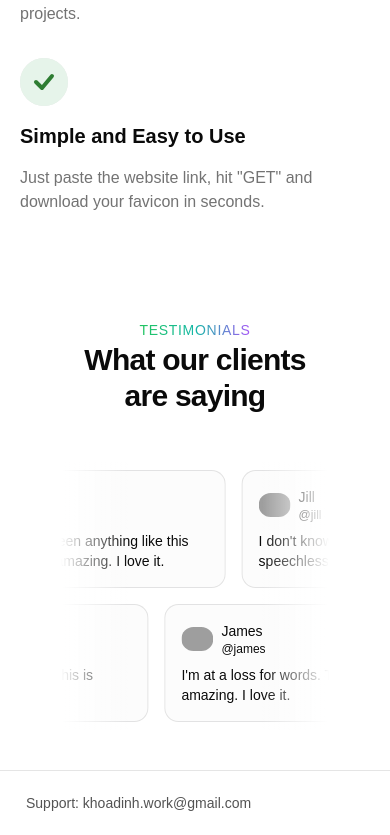
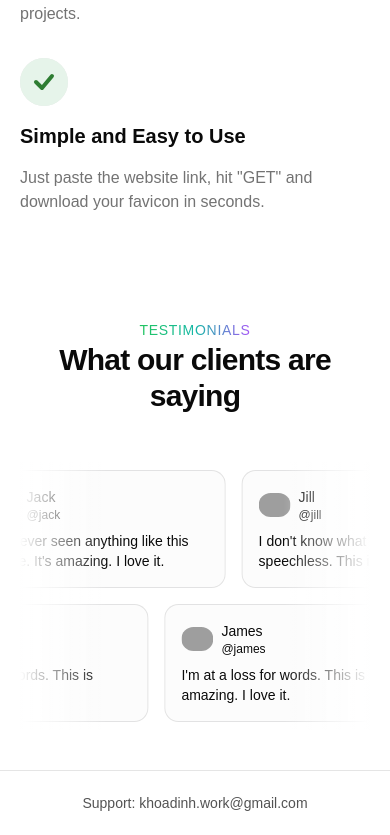
Before and after one commit to t0dida00/favicon-search, a Next.js app: page / in a window 390 px wide. Shown: the part 1110-1945 px from the top of the page. Built offline with nearby package versions, Linux system fonts and the light colour scheme; grey boxes are pictures that could not be loaded.

Commit message:
fix errors

```diff
--- a/app/page.tsx
+++ b/app/page.tsx
@@ -10,8 +10,8 @@ export default function Home() {
       <main className="flex min-h-screen w-full flex-col items-center">
         <div className="flex w-full flex-1 flex-col items-center gap-10 md:gap-20">
           <NavBar />
-          <div className="flex flex-col gap-10 md:gap-20 px-5">
-            <div className="container flex flex-col items-center gap-16" id="hero">
+          <div className="flex flex-col gap-10 md:gap-20">
+            <div className="container flex flex-col items-center gap-16 px-5" id="hero">
               <div className="mx-auto space-y-6 lg:max-w-3xl">
                 <h1 className="mx-auto text-center text-3xl md:text-5xl font-[600]">
                   Extract <span className="text-neon">Favicons</span> Instantly!
@@ -27,7 +27,7 @@ export default function Home() {
 
               </div>
             </div>
-            <section id="benefits" className="container pt-16 md:w-full md:pt-24">
+            <section id="benefits" className="container pt-16 md:w-full md:pt-24 px-5">
               <div className="space-y-12">
                 <div className="space-y-4 text-center">
                   <p className="text-sm font-medium uppercase tracking-wider text-neon">BENEFITS</p>
@@ -94,7 +94,7 @@ export default function Home() {
                 </div>
               </div>
             </section>
-            <section id="marquee" className="max-w-[300px] sm:container mx-auto w-screen px-4 pt-16 md:w-full md:pt-24">
+            <section id="marquee" className="container sm:container mx-auto w-screen px-5 pt-16 md:w-full md:pt-24">
 
               <div className="space-y-12">
                 <div className="space-y-4 text-center">
@@ -109,8 +109,8 @@ export default function Home() {
             </section>
           </div>
         </div>
-        <footer className="container mt-10 flex w-full gap-8 border-t p-4 text-center text-xs md:items-center lg:justify-center">
-          <div className="flex flex-col items-start gap-1 text-sm lg:flex-row lg:items-center xl:gap-1">
+        <footer className="container mt-10 flex w-full gap-8 border-t p-4 text-center text-xs items-center justify-center">
+          <div className="flex flex-col gap-1 text-sm lg:flex-row items-center xl:gap-1">
             <Link className="group inline-flex h-8 w-max items-center justify-center rounded-sm bg-background px-2.5 py-2 text-sm font-medium text-foreground/70 transition-colors hover:bg-accent hover:text-accent-foreground focus:bg-accent focus:text-accent-foreground focus:outline-none disabled:pointer-events-none disabled:opacity-50 data-[active]:bg-accent/50 data-[state=open]:bg-accent/50" href="mailto:khoadinh.work@gmail.com">Support: khoadinh.work@gmail.com</Link>
           </div>
 
```
